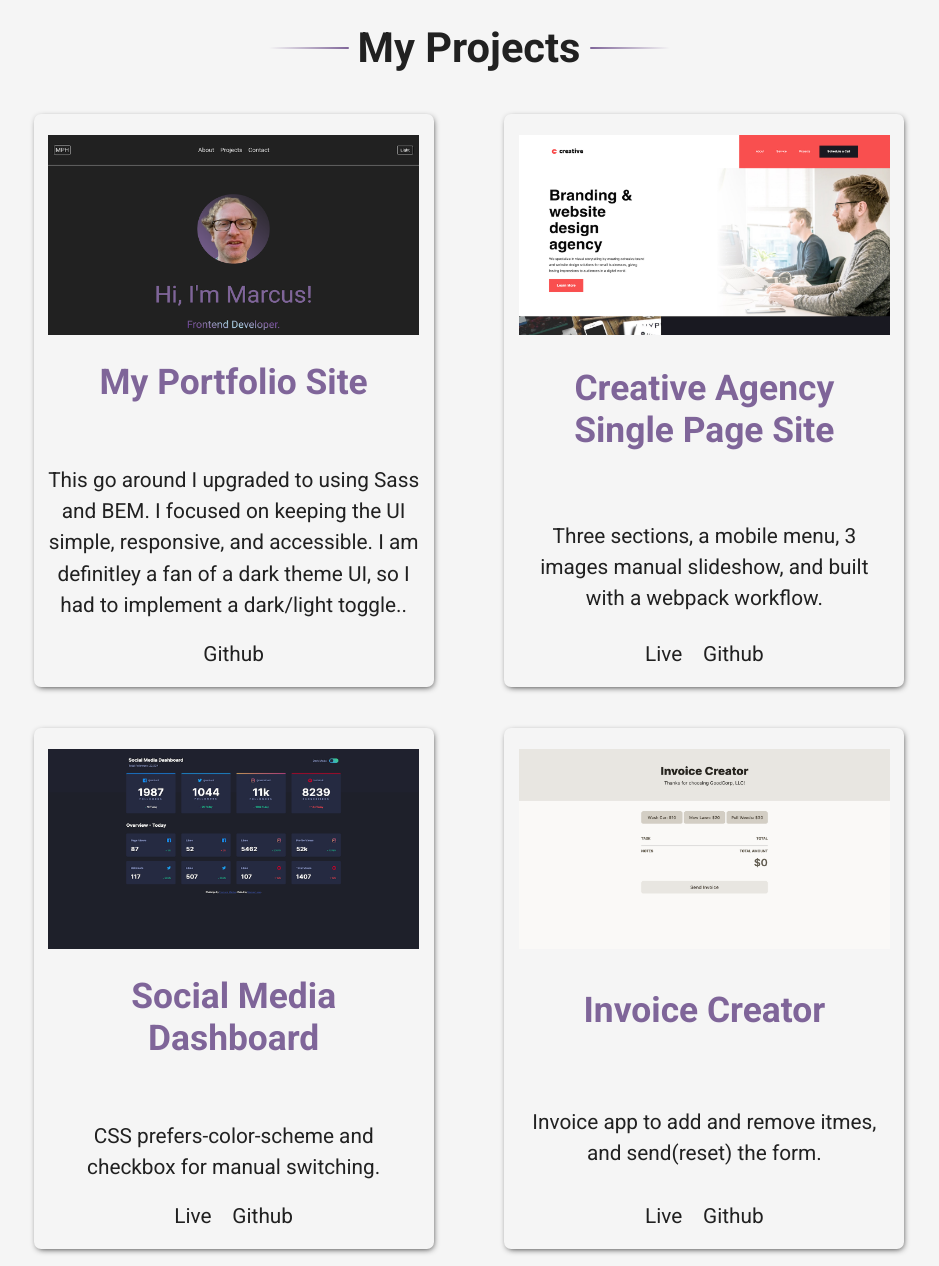
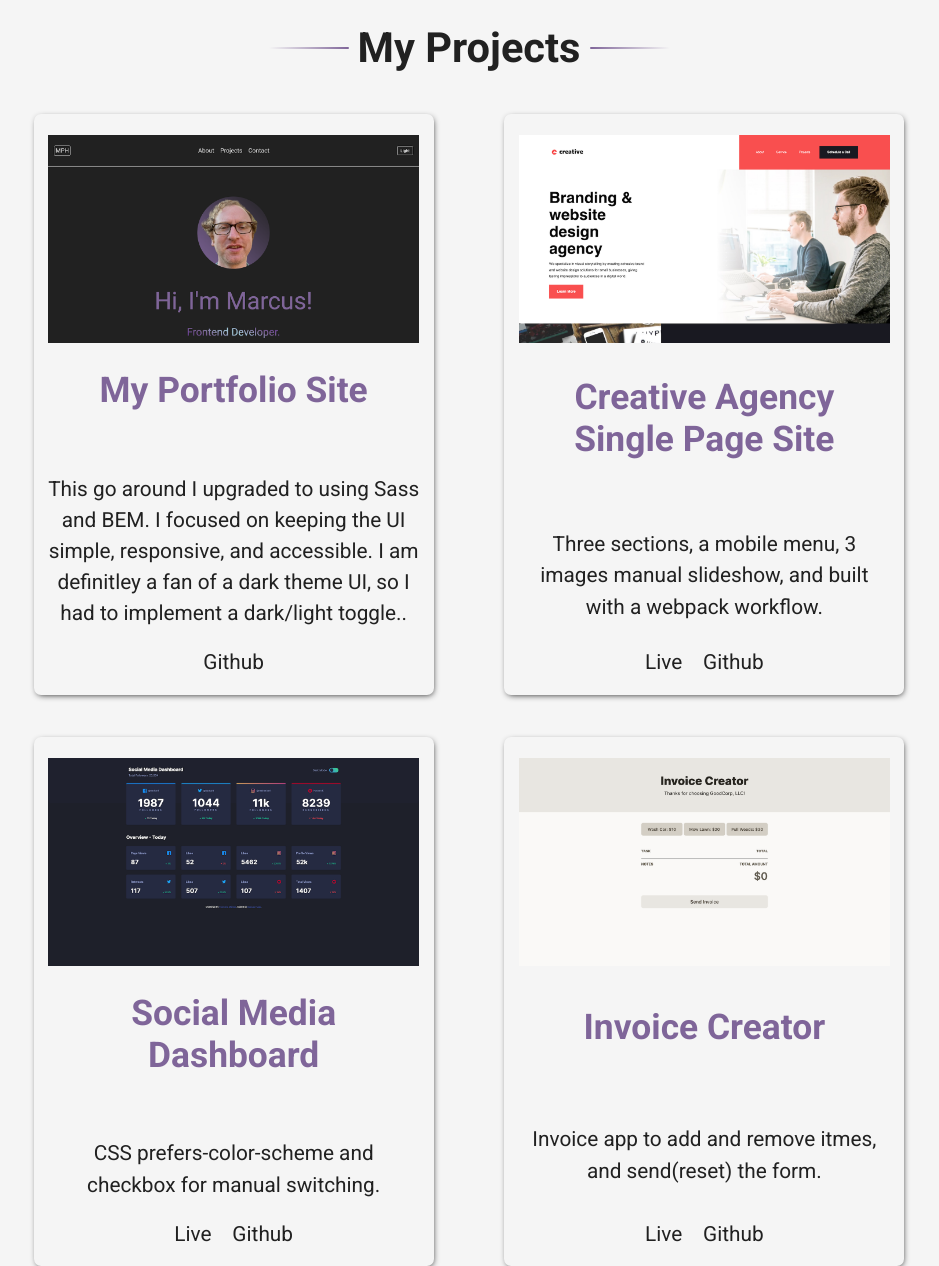
Before and after one commit to marcus-hugo/my-portfolio-site, a plain HTML site: page index.html in a window 1280 px wide. Shown: the part 2011-3277 px from the top of the page, without its empty margins (171-1110 px from the left). Drawn offline with Linux system fonts and the light colour scheme.

Commit message:
Various fixes from lighthouse score.

```diff
--- a/index.html
+++ b/index.html
@@ -6,6 +6,7 @@
     <meta http-equiv="X-UA-Compatible" content="IE=edge">
     <meta name="viewport" content="width=device-width, initial-scale=1.0">
     <meta name="color-scheme" theme="dark light">
+    <meta name="description" content="Marcus Hugo frontend developer portfolio">
     <link rel="stylesheet" href="dist/styles.css">
      <!-- Google Fonts -->
      <link rel="preconnect" href="https://fonts.googleapis.com">
@@ -38,7 +39,6 @@
         <div class="toggle-switch-wrapper">
             <span class="toggle-switch__label">Dark theme</span>
             <label class="toggle-switch" for="theme-toggle">
-                <!-- <span class="toggle-switch__label">Dark theme</span> -->
                 <input
                     class="toggle-switch__input"
                     id="theme-toggle"
@@ -112,12 +112,11 @@
                     <div class="project__img-wrapper">
                         <img width="1280" height="720" class="screenshot" src="images/my-portfolio-site.png" alt="marcus portfolio website">
                     </div>
-                    <h4 class="project__title">My Portfolio Site</h4>
+                    <h3 class="project__title">My Portfolio Site</h3>
                     <p class="project__text">
                         This go around I upgraded to using Sass and BEM. I focused on keeping the UI simple, responsive, and accessible. I am definitley a fan of a dark theme UI, so I had to implement a dark/light toggle..
                     </p>
                     <div class="f g1">
-                        <!-- <a href=""  target="_blank" rel="noopener noreferrer">Live</a> -->
                         <a href="https://github.com/marcus-hugo/my-portfolio-site" target="_blank" rel="noopener noreferrer">Github</a>
                     </div>
                 </div>
@@ -127,7 +126,7 @@
                     <div class="project__img-wrapper">
                         <img width="1280" height="720" class="screenshot" src="images/creative-agency-website.png" alt="creative single page site">
                     </div>
-                    <h4 class="project__title">Creative Agency Single Page Site</h4>
+                    <h3 class="project__title">Creative Agency Single Page Site</h3>
                     <p class="project__text">
                         Three sections, a
                         mobile menu, 3 images manual slideshow, and
@@ -144,7 +143,7 @@
                     <div class="project__img-wrapper">
                         <img width="1280" height="720" class="screenshot" src="images/social-media-dashboard.png" alt="social media dashboard">
                     </div>
-                    <h4 class="project__title">Social Media Dashboard</h4>
+                    <h3 class="project__title">Social Media Dashboard</h3>
                     <p class="project__text">
                         CSS prefers-color-scheme
                         and checkbox for manual switching.
@@ -160,7 +159,7 @@
                     <div class="project__img-wrapper">
                         <img width="1280" height="720" class="screenshot" src="images/invoice-creator-app.png" alt="invoice creater app">
                     </div>
-                    <h4 class="project__title">Invoice Creator</h4>
+                    <h3 class="project__title">Invoice Creator</h3>
                     <p class="project__text">Invoice app to add and remove itmes, and send(reset) the form.</p>
 
                     <div class="f g1">
@@ -175,7 +174,7 @@
         <!-- Contact Section -->
         <section id="contact">
             <div class="wrapper">
-                <h2 class="site__title">Contact</h2>
+                <h3 class="site__title">Contact</h3>
                 <p>Let me know if you are interested in working together on a project or want to connect!</p>
             </div>
             <!-- Social links -->
--- a/scss/components/_projects-section.scss
+++ b/scss/components/_projects-section.scss
@@ -13,10 +13,6 @@
 
 .project__img-wrapper {
     border-radius: 5px;
-
-    img {
-        max-height: 200px;
-    }
 }
 
 .project__title {
```
Also changed, not shown: dist/styles.css, 1 other file.
